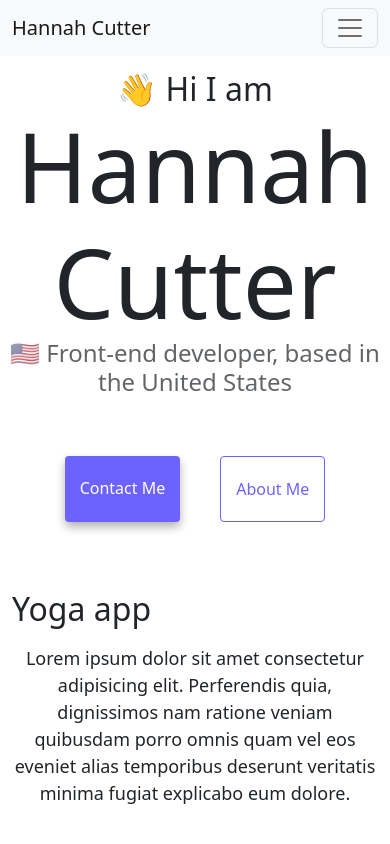
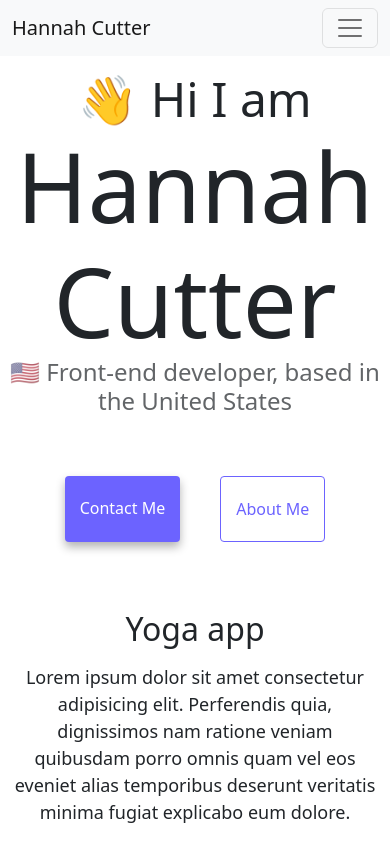
Before and after one commit to hcutter/Hannah--Cutter-Frontend-Developer, a plain HTML site: page index.html in a window 390 px wide. Shown: the top 844 px of the page. Drawn offline with nearby package versions, Linux system fonts and the light colour scheme.

Commit message:
update style.css

```diff
--- a/style.css
+++ b/style.css
@@ -131,7 +131,7 @@ a {
 }
 
 @media (max-width: 576px) {
-  h2 {
+  .project-name {
     font-size: 32px;
     text-align: center;
   }
```
